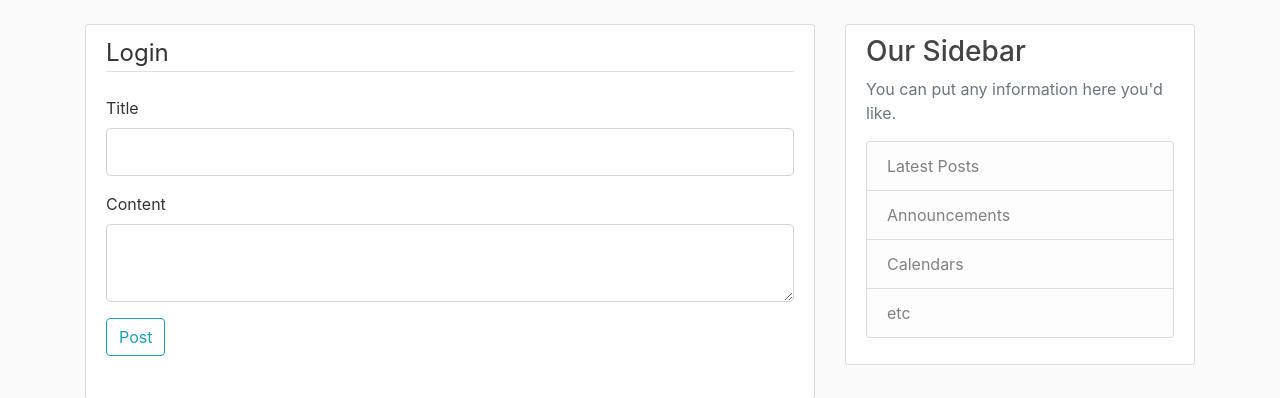
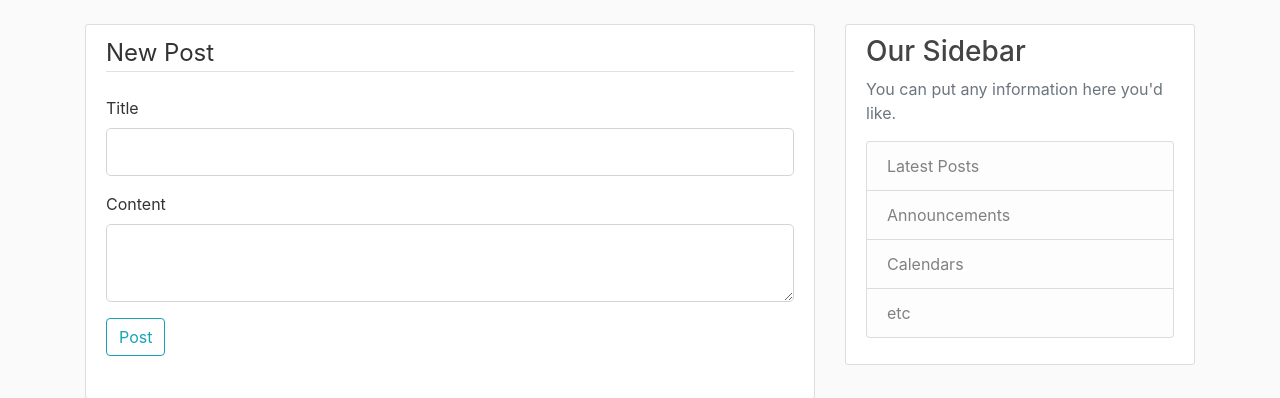
Before and after one commit to CharlieBickerton/flask-basic-app, a Flask app: page /post/new in a window 1280 px wide. Shown: the part 56-454 px from the top of the page. Run offline with Flask 2, Linux system fonts and the light colour scheme; the visitor is signed in with stand-in values (Sample User, id 1); some libraries are stand-ins or nearby versions.

Commit message:
Put in update and delete buttons on posts for current_user - complete with routes and dynamic template

```diff
--- a/app/routes.py
+++ b/app/routes.py
@@ -1,7 +1,7 @@
 import secrets
 import os
 from PIL import Image
-from flask import render_template, url_for, flash, redirect, request
+from flask import render_template, url_for, flash, redirect, request, abort
 from app import app, db, bcrypt
 from app.forms import RegistrationForm, LoginForm, UpdateAccountForm, PostForm
 from app.models import User, Post
@@ -107,10 +107,42 @@ def new_post():
         db.session.commit()
         flash('Your post has been created!', 'success')
         return redirect(url_for('home'))
-    return render_template('create_post.html', title="New Post", form=form)
+    return render_template('create_post.html', title="New Post",
+    form=form, legend='New Post')
 
 
 @app.route("/post/<int:post_id>")
 def post(post_id):
     post = Post.query.get_or_404(post_id) # get item or return a 404
     return render_template('post.html', title=post.title, post=post)
+
+
+@app.route("/post/<int:post_id>/update", methods=['GET', 'POST'])
+@login_required
+def update_post(post_id):
+    post = Post.query.get_or_404(post_id) # get item or return a 404
+    if post.author != current_user:
+        abort(403)
+    form = PostForm()
+    if form.validate_on_submit():
+        post.title = form.title.data
+        post.content = form.content.data
+        db.session.commit()
+        flash('Your post has been updated!', 'success')
+        return redirect(url_for('post', post_id=post.id))
+    elif request.method == 'GET':
+        form.title.data = post.title
+        form.content.data = post.content
+    return render_template('create_post.html', title="Update Post",
+                            form=form, legend='Update Post')
+
+@app.route("/post/<int:post_id>/delete", methods=['POST']) # only going to accept when something is submitted
+@login_required
+def delete_post(post_id):
+    post = Post.query.get_or_404(post_id) # get item or return a 404
+    if post.author != current_user:
+        abort(403)
+    db.session.delete(post)
+    db.session.commit()
+    flash('Your post has been deleted!', 'success')
+    return redirect(url_for('home'))
--- a/app/templates/create_post.html
+++ b/app/templates/create_post.html
@@ -5,7 +5,7 @@
     <form method="POST" action="">
       {{ form.hidden_tag() }}
       <fieldset class="form-group">
-        <legend class="border-bottom mb-4">Login</legend>
+        <legend class="border-bottom mb-4">{{ legend }}</legend>
         <div class="form-group">
           {{ form.title.label(class="form-control-label") }}
           {% if form.title.errors %}
```
Also changed, not shown: app/templates/post.html (+26 -0 lines), app/templates/home.html (indentation only). Lines whose indentation alone changed are shown as unchanged.
